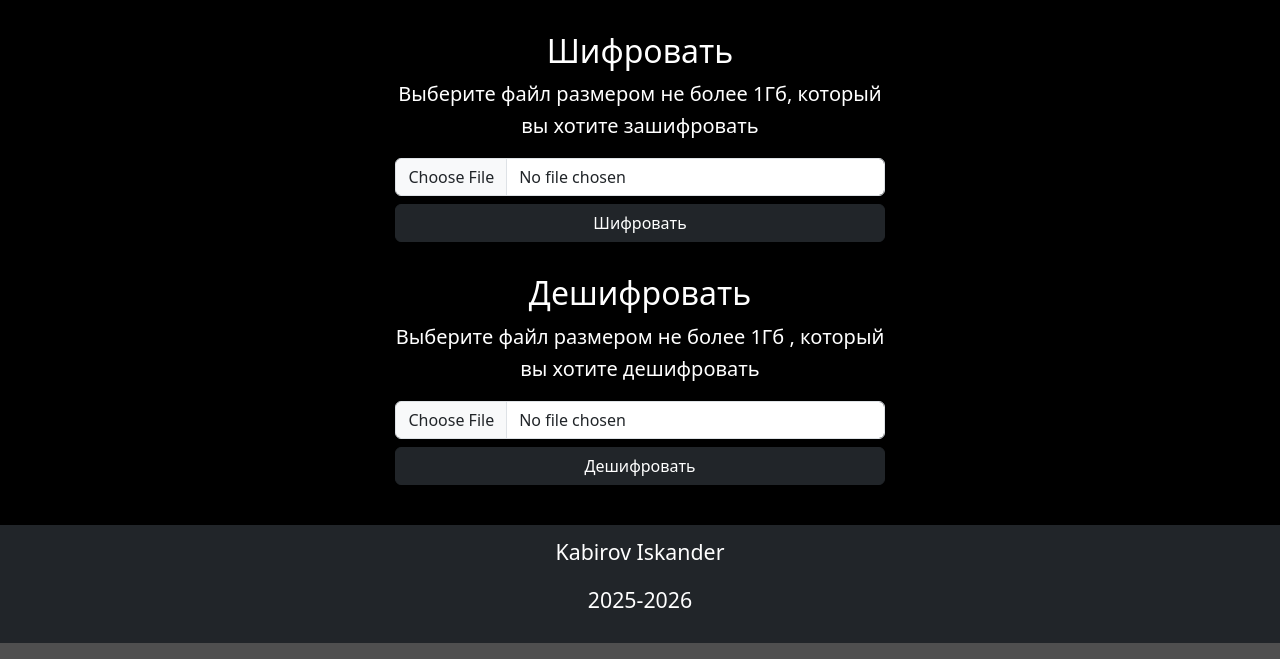
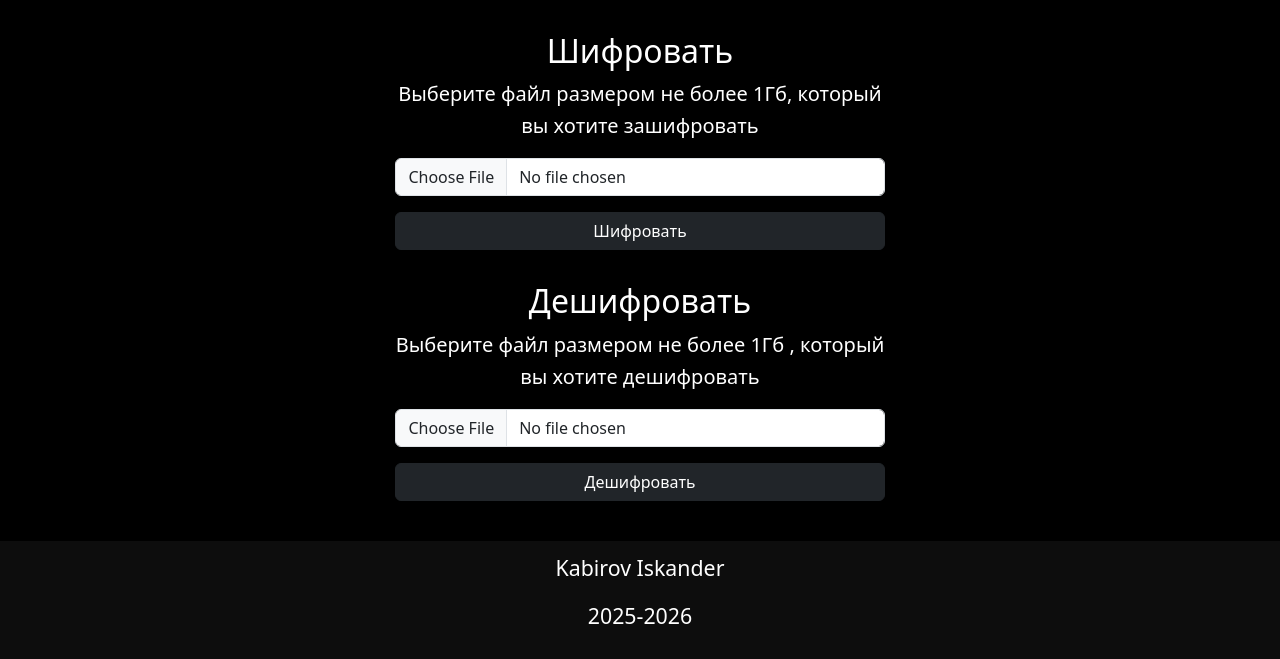
Before and after one commit to Fantomchick/Mega_encryption, a Django app: page / in a window 1280 px wide. Shown: the part 480-1139 px from the top of the page. Run offline with Django 5.2, Linux system fonts and the light colour scheme; some libraries are stand-ins or nearby versions.

Commit message:
переделал цвет подвала

```diff
--- a/Web_encryption/encryption_app/static/css/encryption.css
+++ b/Web_encryption/encryption_app/static/css/encryption.css
@@ -18,6 +18,7 @@
 }
 
 .roboto-italic {
+    text-align: center;
     font-family: "Roboto", sans-serif;
     font-optical-sizing: auto;
     font-weight: 400;
@@ -100,7 +101,7 @@
     color: #ffffff;
 }
 .btn-top{
-    margin-top: 0.5rem;
+    margin-top: 1rem;
     width: 100%;
 }
 .top{
--- a/Web_encryption/encryption_app/static/css/footer.css
+++ b/Web_encryption/encryption_app/static/css/footer.css
@@ -1,7 +1,9 @@
-footer {
+#footer{
+
 /*  position: sticky;*/
 /*  bottom: 0;*/
   width: 100%;
+  background-color: #0d0d0d;
 }
 
 .footer-info {
--- a/Web_encryption/encryption_app/templates/parct/footer.html
+++ b/Web_encryption/encryption_app/templates/parct/footer.html
@@ -1,4 +1,4 @@
-<footer class="bg-dark" id="footer">
+<footer  id="footer">
     <div class="container">
         <div class="row">
             <div class=" d-flex col-lg-12">
```
Also changed, not shown: Web_encryption/escryption/settings.py (+11 -0 lines).
